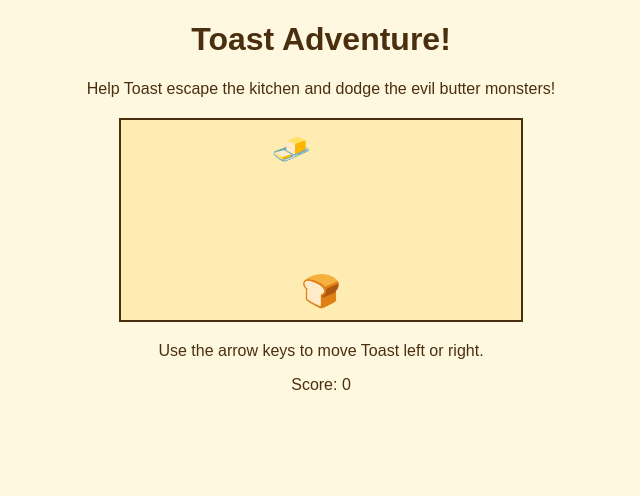
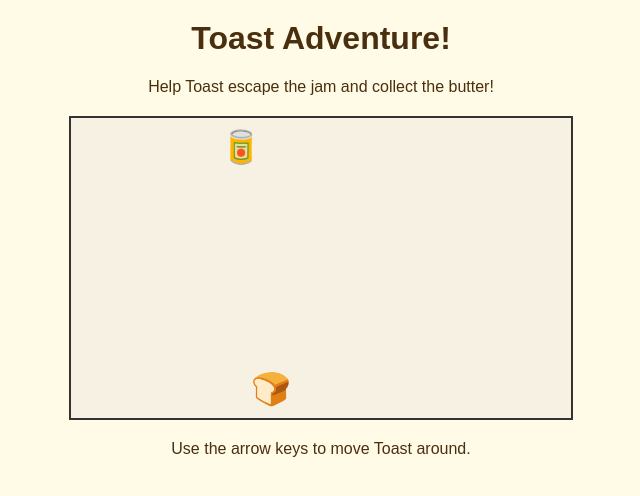
Before and after one commit to Jbot478/Toast-war, a plain HTML site: page index.html in a window 1280 px wide. Shown: the whole page, without its empty margins (319-959 px from the left). Drawn offline with Linux system fonts and the light colour scheme.

Commit message:
Update index.html
changed monster to jam and added butter to chase

```diff
--- a/index.html
+++ b/index.html
@@ -5,19 +5,45 @@
   <meta name="viewport" content="width=device-width, initial-scale=1.0">
   <title>Toast Adventure 🍞</title>
   <link rel="stylesheet" href="style.css">
+  <style>
+    body {
+      font-family: Arial, sans-serif;
+      background: #fffbe6;
+      margin: 0;
+      padding: 0;
+      text-align: center;
+    }
+
+    h1 {
+      margin-top: 20px;
+    }
+
+    #game {
+      position: relative;
+      width: 500px;
+      height: 300px;
+      margin: 20px auto;
+      border: 2px solid #333;
+      background: #f7f1e3;
+    }
+
+    #toast, #monster, #butter {
+      position: absolute;
+      font-size: 32px;
+      user-select: none;
+    }
+  </style>
 </head>
 <body>
   <h1>Toast Adventure!</h1>
-  <p>Help Toast escape the kitchen and dodge the evil butter monsters!</p>
+  <p>Help Toast escape the jam and collect the butter!</p>
 
   <div id="game">
     <div id="toast">🍞</div>
-    <div id="monster">🧈</div>
+    <div id="monster">🥫</div>
   </div>
 
-  <p>Use the arrow keys to move Toast left or right.</p>
-  <p id="score">Score: 0</p>
-
+  <p>Use the arrow keys to move Toast around.</p>
   <script src="script.js"></script>
 </body>
 </html>
```
